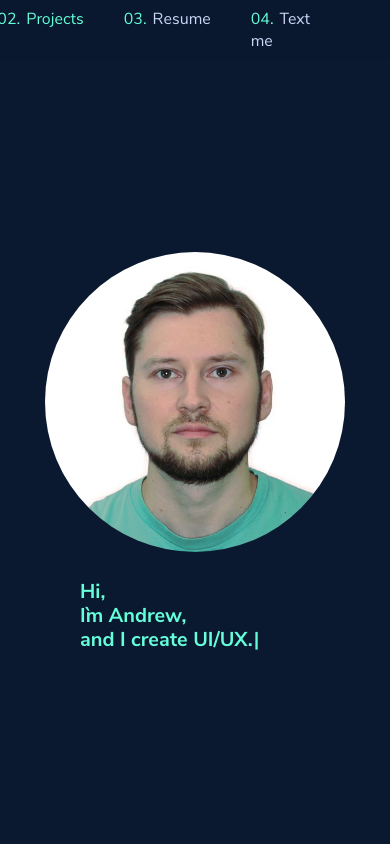
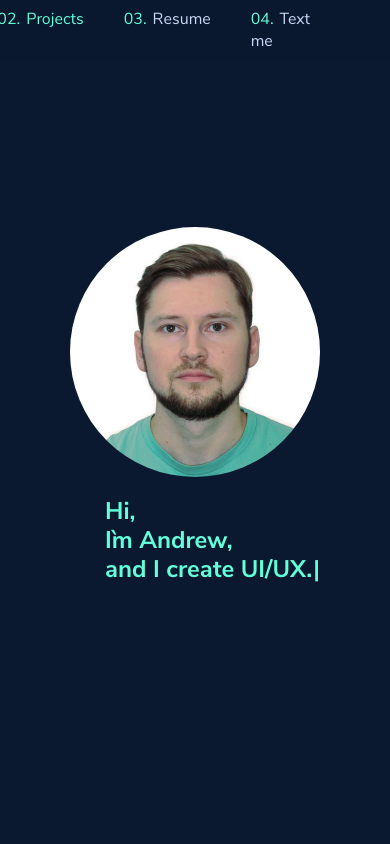
Before and after one commit to sibiryakov090591/portfolio_src, a React (Create React App) app: page / in a window 390 px wide. Shown: the top 844 px of the page. Built offline with nearby package versions, Linux system fonts and the light colour scheme.

Commit message:
added burger icon

```diff
--- a/src/App.css
+++ b/src/App.css
@@ -11,6 +11,10 @@ li {
     box-sizing: border-box;
 }
 
+body {
+    overflowX: hidden;
+}
+
 .typewriterCursor {
     display: none;
 }
--- a/src/blocks/hero/styles.ts
+++ b/src/blocks/hero/styles.ts
@@ -16,6 +16,10 @@ export const useStyles = makeStyles((theme: AppTheme) => ({
   heroInner: {
     display: "flex",
     position: "relative",
+    "@media screen and (max-width: 450px)": {
+      flexDirection: "column",
+      alignItems: "center",
+    },
   },
   presentation: {
     position: "absolute",
@@ -31,8 +35,10 @@ export const useStyles = makeStyles((theme: AppTheme) => ({
       right: "-35px",
     },
     "@media screen and (max-width: 450px)": {
-      fontSize: 20,
-      width: 300,
+      position: "initial",
+      fontSize: 24,
+      width: 215,
+      alignSelf: "end",
     },
   },
   photo: {
@@ -44,6 +50,11 @@ export const useStyles = makeStyles((theme: AppTheme) => ({
     "@media screen and (max-width: 900px)": {
       marginBottom: 40,
     },
+    "@media screen and (max-width: 450px)": {
+      width: 250,
+      height: 250,
+      marginBottom: 0,
+    },
   },
 }));
 
--- a/src/components/menu/Menu.tsx
+++ b/src/components/menu/Menu.tsx
@@ -1,9 +1,10 @@
-import React, { useEffect, useRef, useState } from "react";
+import React, { useEffect, useState } from "react";
 import { useStyles } from "./styles";
 import "slick-carousel/slick/slick.css";
 import "slick-carousel/slick/slick-theme.css";
 import { Link } from "react-scroll";
 import { gsap } from "gsap";
+import BlurOnIcon from "@material-ui/icons/BlurOn";
 
 const Menu: React.FC = () => {
   const classes = useStyles();
@@ -36,6 +37,9 @@ const Menu: React.FC = () => {
         scrollTop > 60 ? classes.fixedList : ""
       }`}
     >
+      <div className={classes.burgerWrapper}>
+        <BlurOnIcon className={classes.burgerIcon} />
+      </div>
       <ul className={classes.topList}>
         <Link
           to="skills"
--- a/src/components/menu/styles.ts
+++ b/src/components/menu/styles.ts
@@ -41,6 +41,13 @@ export const useStyles = makeStyles((theme: AppTheme) => ({
     boxShadow: "0 10px 20px -10px #000",
     height: 70,
   },
+  burgerWrapper: {
+    position: "relative",
+  },
+  burgerIcon: {
+    color: theme.palette.text.green,
+    fontSize: 50,
+  },
 }));
 
 export default "styles";
```
